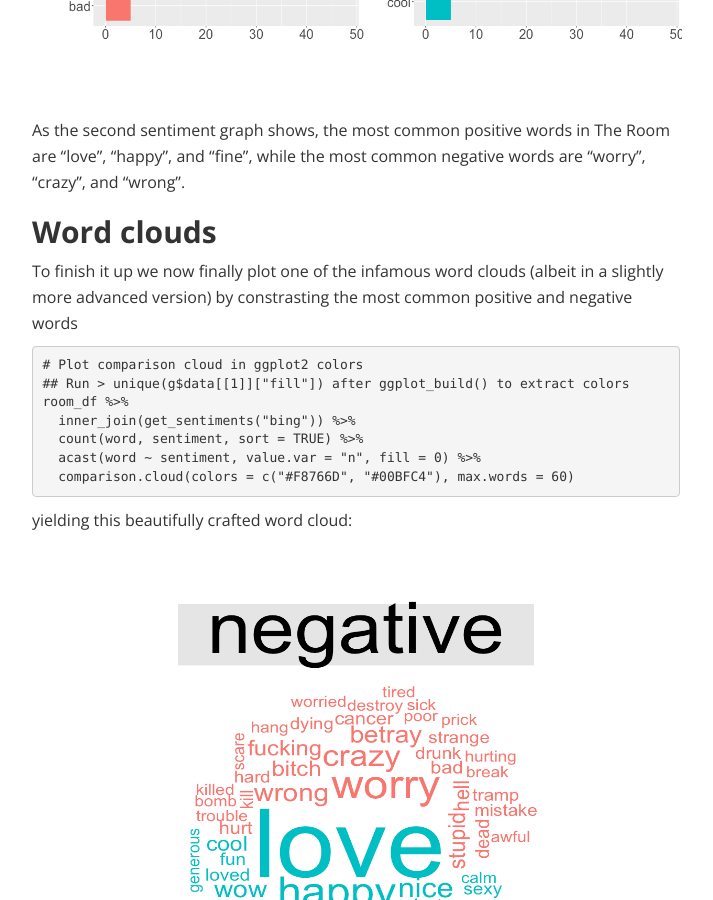
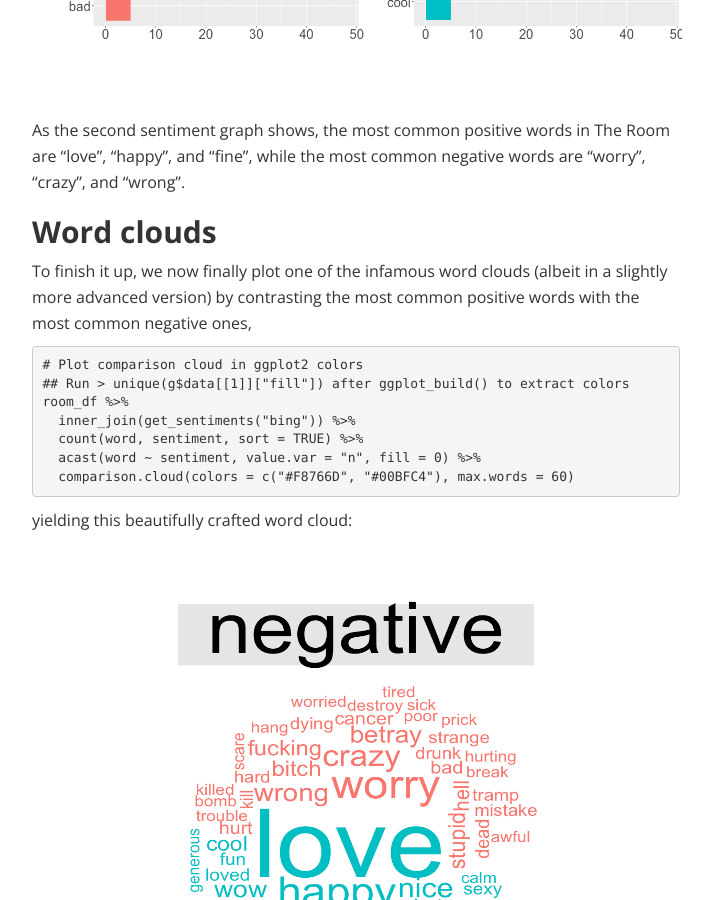
Before and after one commit to lhehnke/lhehnke.github.io, a Jekyll site: the page built from _posts/2018-01-25-text_mining_the_room.md, in a window 1280 px wide and 900 px high, scrolled down 5780 px. Shown: the whole window, without its empty margins (284-997 px from the left). Built offline with Jekyll 4.4.1, drawn with Linux system fonts in a browser that asks for light colours; nearby versions of some CDN libraries; emoji names are drawn with the system emoji font; some of the changed text lies outside the part shown.

Commit message:
Fix typos

````diff
--- a/_posts/2018-01-25-text_mining_the_room.md
+++ b/_posts/2018-01-25-text_mining_the_room.md
@@ -192,7 +192,7 @@ As the second sentiment graph shows, the most common positive words in The Room
 
 ## Word clouds
 
-To finish it up we now finally plot one of the infamous word clouds (albeit in a slightly more advanced version) by constrasting the most common positive and negative words
+To finish it up, we now finally plot one of the infamous word clouds (albeit in a slightly more advanced version) by contrasting the most common positive words with the most common negative ones,
 
 ```r
 # Plot comparison cloud in ggplot2 colors
````
Also changed, not shown: other parts of _posts/2018-01-25-text_mining_the_room.md (+1 -1 lines).
